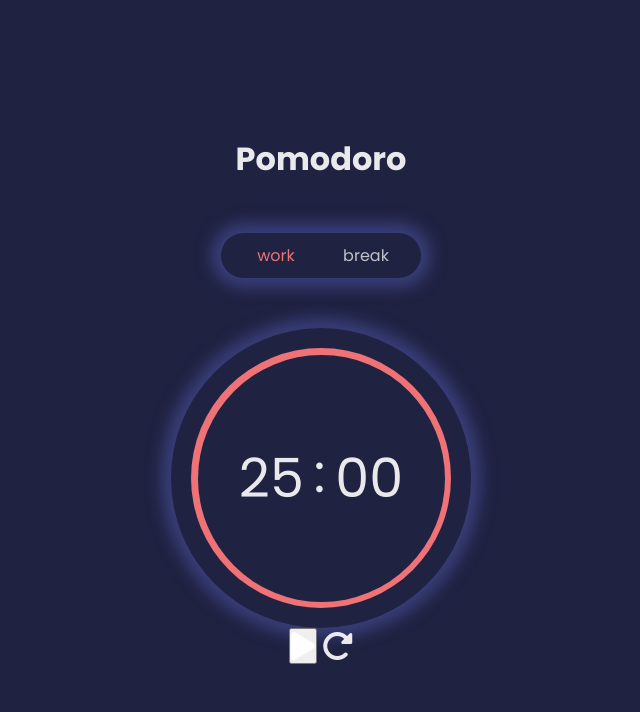
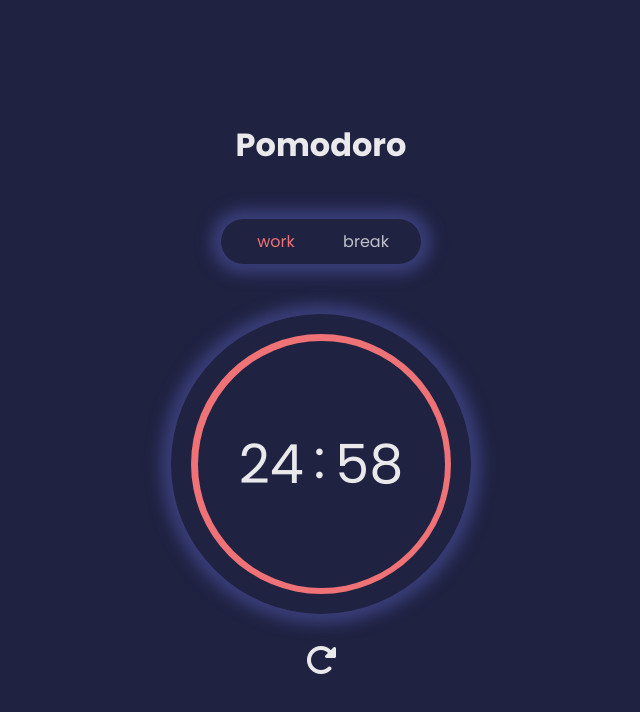
Before and after one commit to Hruth-Vik/Pomodoro-Timer, a plain HTML site: page index.html in a window 1280 px wide. Both pictures are taken after a click on the button 621 px from the left and 646 px from the top of the page. Shown: the whole page, without its empty margins (319-959 px from the left). Drawn offline with Linux system fonts and the light colour scheme.

Commit message:
pomodoro clock is completed

```diff
--- a/index.html
+++ b/index.html
@@ -22,15 +22,15 @@
       <div class="container">
         <h1>Pomodoro</h1>
         <div class="panel">
-          <p id="work" class="active">work</p>
+          <p id="work">work</p>
           <p id="break">break</p>
         </div>
         <div class="timer">
           <div class="circle">
             <div class="time">
-              <p id="minutes">25</p>
+              <p id="minutes"></p>
               <p>:</p>
-              <p id="seconds">00</p>
+              <p id="seconds"></p>
             </div>
           </div>
         </div>
--- a/script.js
+++ b/script.js
@@ -0,0 +1,58 @@
+let work=document.querySelector("#work");
+let breakwork=document.querySelector("#break");
+
+let workTime=25;
+let breakTime=5;
+
+let seconds="00";
+
+
+window.onload=()=>{
+    document.querySelector("#minutes").innerHTML=workTime;
+    document.querySelector("#seconds").innerHTML=seconds;
+    work.classList.add('active');
+}
+
+// timer getting started here
+
+function start(){
+    document.querySelector("#start").style.display="none";
+    document.querySelector("#reset").style.display="block";
+
+    seconds=59;
+    let workMinutes=workTime-1;
+    let breakMinutes=breakTime-1;
+    breakCount=0;
+    console.log(seconds);
+    // countdown
+    let timerFunction=()=>{
+        document.querySelector("#minutes").innerHTML=workMinutes;
+        document.querySelector("#seconds").innerHTML=seconds;
+        seconds=seconds-1;
+        if(seconds===0)
+        {
+            workMinutes=workMinutes-1;
+            if(workMinutes===-1)
+            {
+                if(breakCount%2===0)
+                {
+                    workMinutes=breakMinutes;
+                    breakCount++;
+                    // changing the panel
+                    work.classList.remove("active");
+                    breakwork.classList.add("active");
+                }
+                else{
+                    workMinutes=workTime;
+                    breakCount++;
+                    breakwork.classList.remove("active");
+                    work.classList.add("active");
+                }
+            }
+            seconds=59;
+        }
+    }
+
+    // start countdown
+    setInterval(timerFunction,1000);
+}
--- a/style.css
+++ b/style.css
@@ -71,7 +71,7 @@ section{
 
 .panel p{
   opacity: 0.8;
-  transition: 1s ease-in;
+  transition: 0.5s ease-in;
 }
 
 .panel p.active{
@@ -128,3 +128,17 @@ section{
   top: -0.5rem;
   margin-inline: 1rem;
 }
+
+.controls{
+  margin-top: 3rem;
+}
+
+.controls button{
+  border: none;
+  background-color: transparent;
+  cursor: pointer;
+}
+
+.controls #reset{
+  display: none;
+}
```
